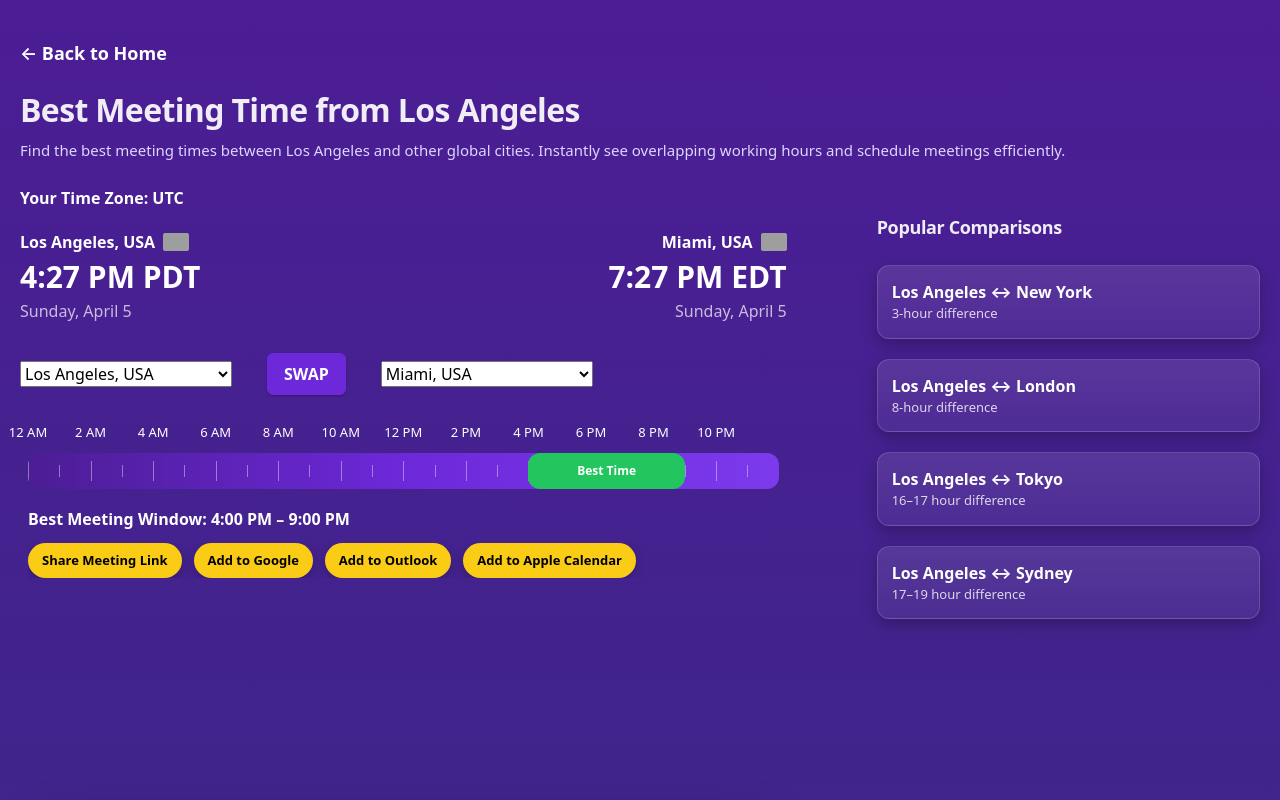
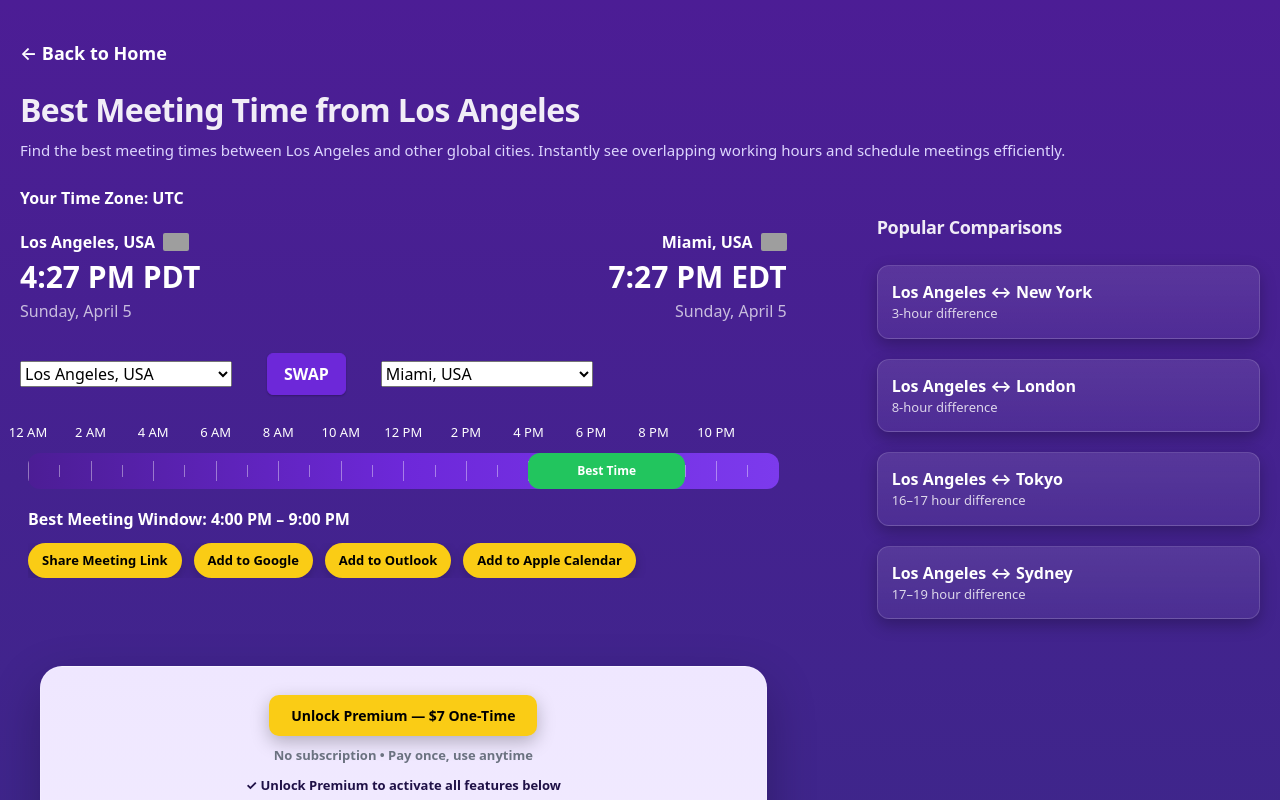
Before and after one commit to techtalk1282/Best-Meeting-Time, a Next.js app: page /best-meeting-time-los-angeles in a window 1280 px wide. Shown: the top 800 px of the page. Built offline with nearby package versions, Linux system fonts and the light colour scheme; grey boxes are pictures that could not be loaded.

Commit message:
fix: remove forced minHeight to eliminate gap between tool and premium sections

```diff
--- a/app/best-meeting-time-los-angeles/page.tsx
+++ b/app/best-meeting-time-los-angeles/page.tsx
@@ -98,7 +98,6 @@ export default function LosAngelesMeetingPage() {
           <div>
             <div
   style={{
-                minHeight: "calc(100vh - 260px)",
     display: "flex",
     flexDirection: "column",
     justifyContent: "flex-start",
```
Lines whose indentation alone changed are shown as unchanged.
